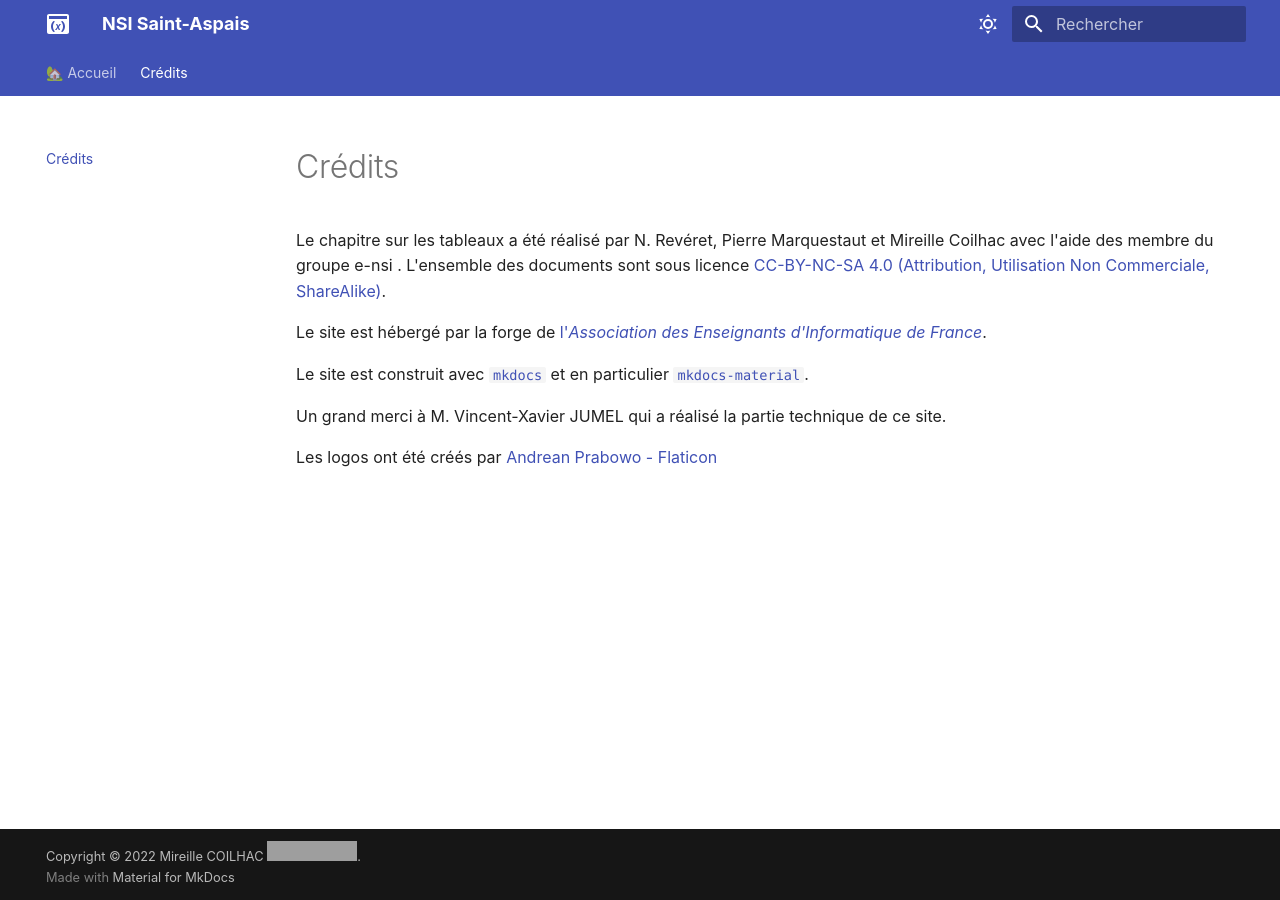
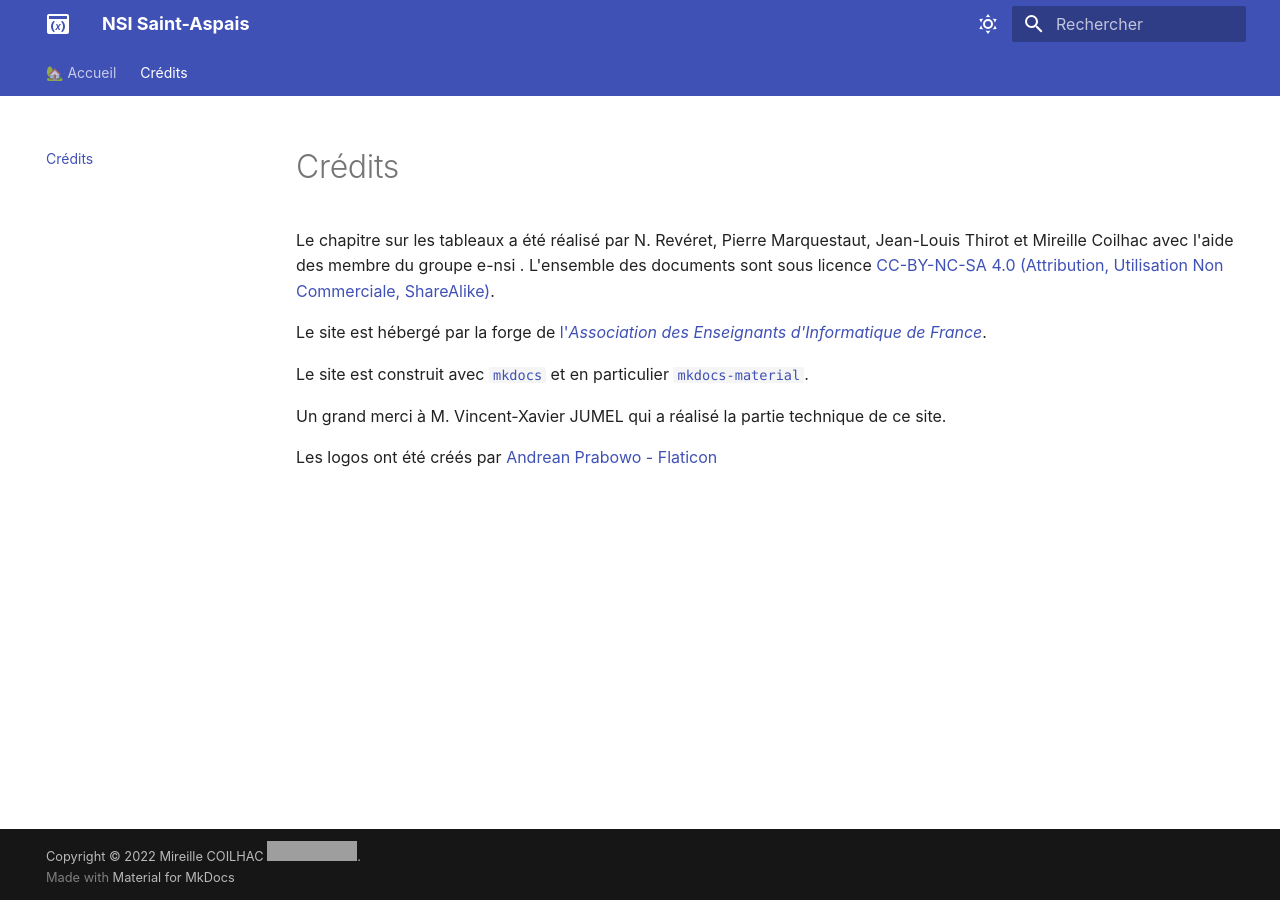
Before and after one commit to lilabidi/nsi-lil, an MkDocs documentation site: the page built from docs/credits.md, in a window 1280 px wide. Built offline with MkDocs 1.6.1 and Material for MkDocs 9.7.7, drawn with Linux system fonts in a browser that asks for light colours; grey boxes are pictures that could not be loaded.

Commit message:
Ajout JL

```diff
--- a/docs/credits.md
+++ b/docs/credits.md
@@ -3,7 +3,7 @@ author: Mireille Coilhac
 title: Crédits
 ---
 
-Le chapitre sur les tableaux a été réalisé par N. Revéret, Pierre Marquestaut et Mireille Coilhac avec l'aide des membre du groupe e-nsi .
+Le chapitre sur les tableaux a été réalisé par N. Revéret, Pierre Marquestaut, Jean-Louis Thirot et Mireille Coilhac avec l'aide des membre du groupe e-nsi .
 L'ensemble des documents sont sous licence [CC-BY-NC-SA 4.0 (Attribution, Utilisation Non Commerciale, ShareAlike)](https://creativecommons.org/licenses/by-nc-sa/4.0/).
 
 Le site est hébergé par la forge de [l'*Association des Enseignants d'Informatique de France*](https://aeif.fr/index.php/accueil/).
```
